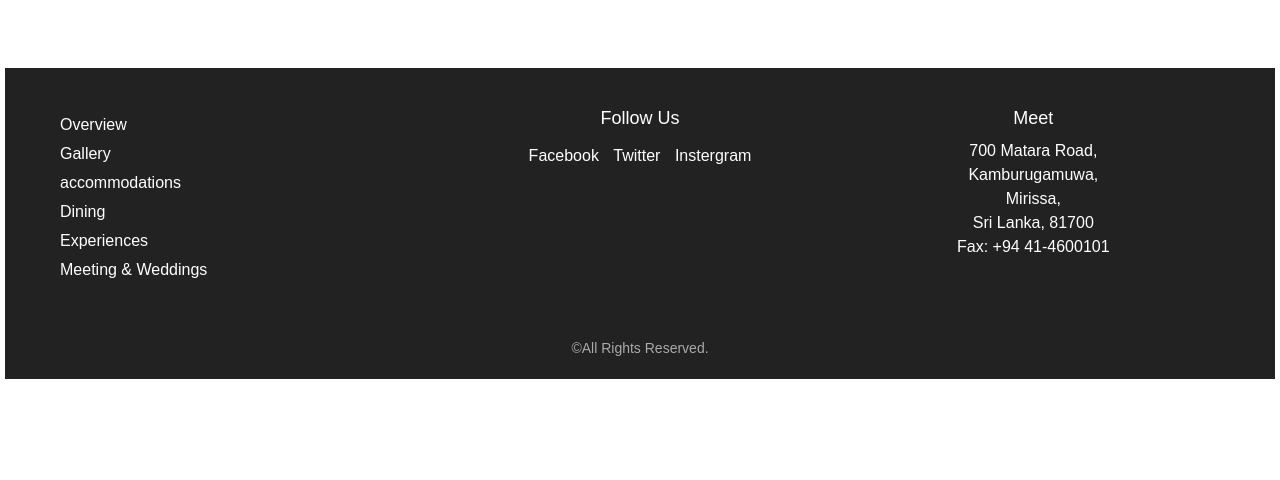
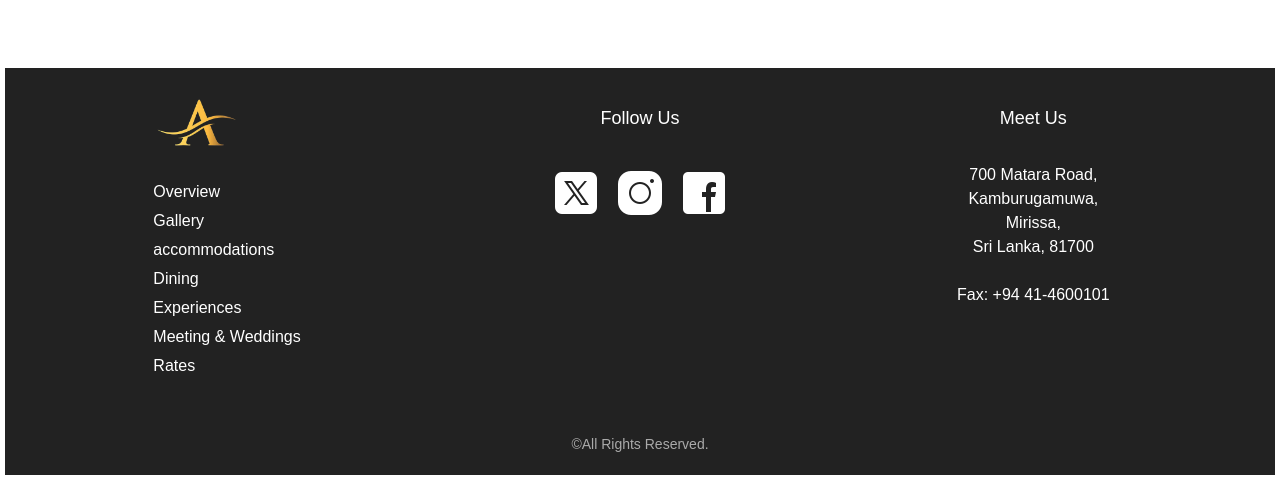
Before and after one commit to AhasnaCharumee/Hotel-AHASRA, a plain HTML site: page pages/Meeting.html in a window 1280 px wide. Shown: the part 3091-3571 px from the top of the page. Before the commit the page ends 3475 px from the top, so only its background shows below. Drawn offline with nearby package versions, Linux system fonts and the light colour scheme.

Commit message:
Change footer every pages

```diff
--- a/css/Dining.css
+++ b/css/Dining.css
@@ -125,11 +125,11 @@ form input, form button {
 }
 
 form button {
-    background-color: #f2a900;
+    background-color: #157dcd;
     color: #fff;
     cursor: pointer;
 }
 
 form button:hover {
-    background-color: #e59000;
+    background-color: #157dcd;
 }
--- a/pages/Meeting.html
+++ b/pages/Meeting.html
@@ -297,37 +297,44 @@
             </div>
             <footer class="footer">
                 <div class="footer-container">
-            <!-- Links -->
+
                     <div class="footer-section">
-
-                <ul  style="text-align: start;">
-                    <li><a href="#">Overview</a></li>
-                    <li><a href="#">Gallery</a></li>
-                    <li><a href="#">accommodations</a></li>
-                    <li><a href="#">Dining</a></li>
-                    <li><a href="#">Experiences</a></li>
-                    <li><a href="#">Meeting & Weddings</a></li>
+                        <div class="image">
+                            <img src="/assets/images/logo-removebg-preview.png" style="max-width: 40%; margin-top: -10%;  margin-left: -25%;" alt="Logo" class="logo">
+                        </div>
+                        <ul  style="text-align: start; margin-left: 25%;">
+                            <li><a href="/index.html">Overview</a></li>
+                            <li><a href="/pages/Gallery.html">Gallery</a></li>
+                            <li><a href="/pages/Accomadation.html">accommodations</a></li>
+                            <li><a href="/pages/Dining.html">Dining</a></li>
+                            <li><a href="/pages/Experiences.html">Experiences</a></li>
+                            <li><a href="/pages/Meeting.html">Meeting & Weddings</a></li>
+                            <li><a href="/pages/Rates.html">Rates</a></li>
 
 
                         </ul>
                     </div>
-            <!-- Follow Us -->
                     <div class="footer-section">
                         <h2>Follow Us</h2>
+                        <br>
                         <div class="social-links">
-                    <a href="#">Facebook</a>
-                    <a href="#">Twitter</a>
-                    <a href="#">Instergram</a>
+                            <a href="#"  title="Twitter"><img src="/assets/images/icons8-twitter-50.png"> </a>
+                            <a href="#"  title="Instagram"><img src="/assets/images/icons8-instagram-logo-50.png"></a>
+                            <a href="#"  title="Facebook"><img src="/assets/images/icons8-facebook-50.png"></a>
+
                         </div>
+
                     </div>
+
                     <!-- About -->
                     <div class="footer-section">
-                <h2>Meet</h2>
+                        <h2>Meet Us</h2>
+                        <br>
                         <p>700 Matara Road,    </br> Kamburugamuwa,   </br>
 
                                 Mirissa,   </br> Sri Lanka, 81700
                         </br>
-
+                            <br>
                             Fax: +94 41-4600101</p>
                     </div>
                 </div>
```
Also changed, not shown: index.html (+28 -16 lines), pages/Accomadation.html (+22 -15 lines), pages/Dining.html (+30 -20 lines), pages/Experiences.html (+22 -15 lines), pages/Gallery.html (+22 -15 lines), pages/Rates.html (+22 -15 lines), pages/offer.html (deleted, +0 -11 lines), assets/images/icons8-facebook-50.png (added), assets/images/icons8-instagram-logo-50.png (added), assets/images/icons8-twitter-50.png (added). Lines whose indentation alone changed are shown as unchanged.
